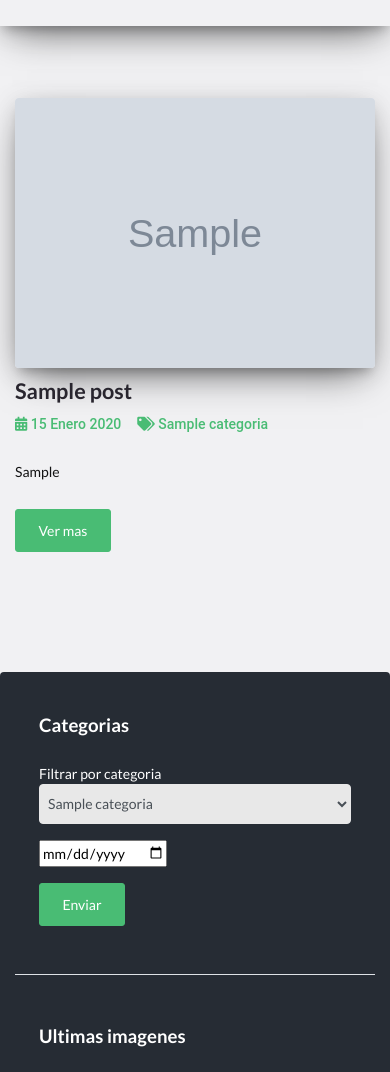
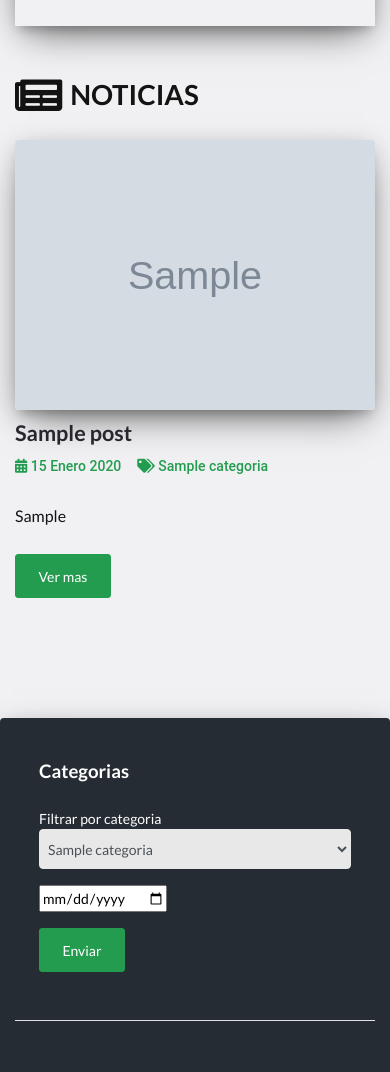
Before and after one commit to redmor1/Proyecto-Final-Reserva, a Django app: page / in a window 390 px wide. Shown: the part 367-1439 px from the top of the page. Run offline with Django 4.2, Linux system fonts and the light colour scheme; tables that the repository leaves empty hold one stand-in row (values such as "Sample post"); grey boxes marked "Sample" are stand-in pictures; some libraries are stand-ins or nearby versions.

Commit message:
Ultimos arreglos

```diff
--- a/reserva/static/css/styles.css
+++ b/reserva/static/css/styles.css
@@ -6,7 +6,7 @@
     font-size: 20px;
     width: 44px;
     height: 44px;
-    background-color:green;
+    background-color:#262c34;
 
 }
 
@@ -74,10 +74,10 @@ blockquote:after {
     height: 100%;
     position: absolute;
     left: 0;
-    color: #66cc66;
+    color: #239c50;
     top: 0;
-    background: -moz-linear-gradient(top,#66cc66 0%,#66cc66 60%,rgba(255,255,255,0) 100%);
-    background: -webkit-linear-gradient(top,#66cc66 0%,#66cc66 60%,rgba(255,255,255,0) 100%);
+    background: -moz-linear-gradient(top,#239c50 0%,#239c50 60%,rgba(255,255,255,0) 100%);
+    background: -webkit-linear-gradient(top,#239c50 0%,#239c50 60%,rgba(255,255,255,0) 100%);
     /* background: linear-gradient(to bottom,#66cc66 0%,#66cc66 60%,rgba(255,255,255,0) 100%); */
 }
 
@@ -88,7 +88,7 @@ blockquote:before {
     display: block;
     margin-bottom: 0.8em;
     font-weight: 400;
-    color: #66cc66;
+    color: #239c50;
 }
 
 blockquote > cite,
@@ -140,12 +140,12 @@ body {
 }
 
 .bg-dark, .bg-primary {
-    background-color: #49bc74!important;
+    background-color: #239c50!important;
 }
 
 .btn-primary, .btn {
-    background-color:#49bc74!important;
-    border-color:#49bc74!important;
+    background-color:#239c50!important;
+    border-color:#239c50!important;
     color:white;
 
 }
@@ -156,13 +156,13 @@ body {
 
 }
 
-.blog-image, .carousel-inner {
+.blog-image, .carousel-inner, .sidebar-main {
     box-shadow:0 16px 38px -12px rgb(0 0 0 / 56%), 0 4px 25px 0px rgb(0 0 0 / 12%), 0 8px 10px -5px rgb(0 0 0 / 20%);
 
 }
 
 .post-meta {
-    color:#49bc74!important;
+    color:#239c50!important;
 
 }
 
@@ -203,3 +203,9 @@ ul.footer-text li a {
     height: 5rem;
     object-position: bottom!important;
 }
+
+
+.post-summary {
+    font-size:16px;
+
+}
--- a/reserva/templates/base.html
+++ b/reserva/templates/base.html
@@ -44,15 +44,6 @@
                 </li>
                 <li class="nav-item">
                     <a class="nav-link" href="{% url 'quienes_somos' %}">Quienes somos</a>
-                </li>
-                <li class="nav-item">
-                    <a class="nav-link" href="{% url 'areas_de_estudio' %}">Areas de estudio</a>
-                </li>
-                <li class="nav-item">
-                    <a class="nav-link" href="{% url 'proyectos' %}">Proyectos</a>
-                </li>
-                <li class="nav-item">
-                    <a class="nav-link" href="{% url 'servicios' %}">Servicios</a>
                 </li>
                 <li class="nav-item">
                     <a class="nav-link" href="{% url 'contacto' %}">Contacto</a>
@@ -106,11 +97,11 @@
                        <div class="col-xl-4 col-lg-3 col-md-8 col-sm-8">
                             <div class="footer-title">
                                 <h2>Redes sociales</h2>
-                                <a href="#">
+                                <a href="https://www.facebook.com/people/Senderos-Reserva-Educativa-Experimental-y-Granja-Autosustentable/100063478005717/?mibextid=ZbWKwL">
                                     <i class="fab fa-facebook-square fa-3x text-white mr-2 mb-1"></i>
                                 </a>
                                 <p>
-                                    <a href="#">
+                                    <a href="https://www.instagram.com/kchito2028/">
                                         <i class="fab fa-instagram fa-3x text-white"></i>
                                     </a>
                                 </p>
@@ -123,11 +114,7 @@
                                    <ul class="footer-text list-unstyled">
                                        <li><a href="{% url 'quienes_somos' %}">Acerca de nosotros</a></li>
                                        <li><a href="{% url 'contacto' %}">Contacto</a></li>
-                                       <li><a href="#">Noticias</a></li>
-                                       <li><a href="{% url 'publicaciones' %}">Publicaciones</a></li>
-                                       <li><a href="{% url 'proyectos' %}">Proyectos</a></li>
-                                       <li><a href="{% url 'servicios' %}">Servicios</a></li>
-                                       <li><a href="{% url 'areas_de_estudio' %}">Areas de estudio</a></li>
+                                       <li><a href="{% url 'index' %}">Noticias</a></li>
                                    </ul>
                                </div>
                            </div>
@@ -137,9 +124,9 @@
                                <div class="footer-title">
                                    <h2>Contactanos</h2>
                                    <ul class="footer-text list-unstyled">
-                                       <li><a href="#">kchito_955.s@hotmail.com</a></li>
-                                       <li><a href="#">Gral. José de San Martín, Chaco</a></li>
-                                       <li class="number"><a href="#">+54 03725 49-3966</a></li>
+                                       <li><a href="mailto:kchito_955.s@hotmail.com?Subject=Consulta Senderos Web: " target="_blank">kchito_955.s@hotmail.com</a></li>
+                                       <li><a href="https://goo.gl/maps/MXsWhfM7EhnaotMN8">Gral. José de San Martín, Chaco</a></li>
+                                       <li class="number"><a href="#">+54 9 372 549-3966</a></li>
                                    </ul>
                                </div>
                            </div>
--- a/reserva/templates/contacto.html
+++ b/reserva/templates/contacto.html
@@ -35,7 +35,7 @@
                   <i class="icon-phone flex-shrink-0 rounded mr-3"></i>
                   <div>
                     <h2 class="font-weight-bold mb-1">Telefono:</h2>
-                    <p class="m-0">+54 03725 49-3966</p>
+                    <p class="m-0">+54 9 372 549-3966</p>
                   </div>
                 </div>
               </div>
--- a/reserva/templates/index.html
+++ b/reserva/templates/index.html
@@ -7,7 +7,13 @@
 
 <section class="blog bg-light">
 
-  <div id="carouselExampleIndicators" class="carousel slide" data-ride="carousel" data-interval="5000">
+
+
+
+
+    <div class="container">
+    {% block post %}
+ <div id="carouselExampleIndicators" class="carousel slide" data-ride="carousel" data-interval="5000">
     <ol class="carousel-indicators">
       <li data-target="#carouselExampleIndicators" data-slide-to="0" class="active"></li>
       <li data-target="#carouselExampleIndicators" data-slide-to="1"></li>
@@ -34,19 +40,17 @@
     </a>
   </div>
 
-
-
-    <div class="container">
-    {% block post %}
-
-
       <div class="row">
-        <div class="col-md-6 ml-auto">
+        <div class="col-lg-7 col-md-6 ml-auto">
+          <div class="col-md-3 p-0 mt-5 mb-0 d-flex">
+            <i class="fas fa-newspaper fa-3x d-flex mr-2"></i>
+            <h1 class="fw-bold my-auto">NOTICIAS</h1>
+          </div>
           <!--INICIO Blog Posts-->
           <div class="blog-posts">
             <!--INICIO Blog Post-->
             {% for post in posteos %}
-              <div class="blog-post my-5 py-4">
+              <div class="blog-post mb-5 py-4">
                 <div class="blog-image rounded"><img src="media/{{post.imagen}}" alt="">
               </div>
               <div class="blog-text">
@@ -59,7 +63,7 @@
                     <!-- <li class="mr-3 post-meta"> <i class="fas fa-comments"></i> 10 Comentarios </li> -->
                     <li class="post-tags post-meta"><i class="fas fa-tags"></i> {{ post.categoria }}</li>
                   </ul>
-                  <p>{{ post.resumen }}</p>
+                  <p class="post-summary">{{ post.resumen }}</p>
                   <a href="{% url 'post' post.id %}" class="btn bg-primary text-white mt-2">Ver mas</a> </div>
               </div>
             {% endfor %}
```
